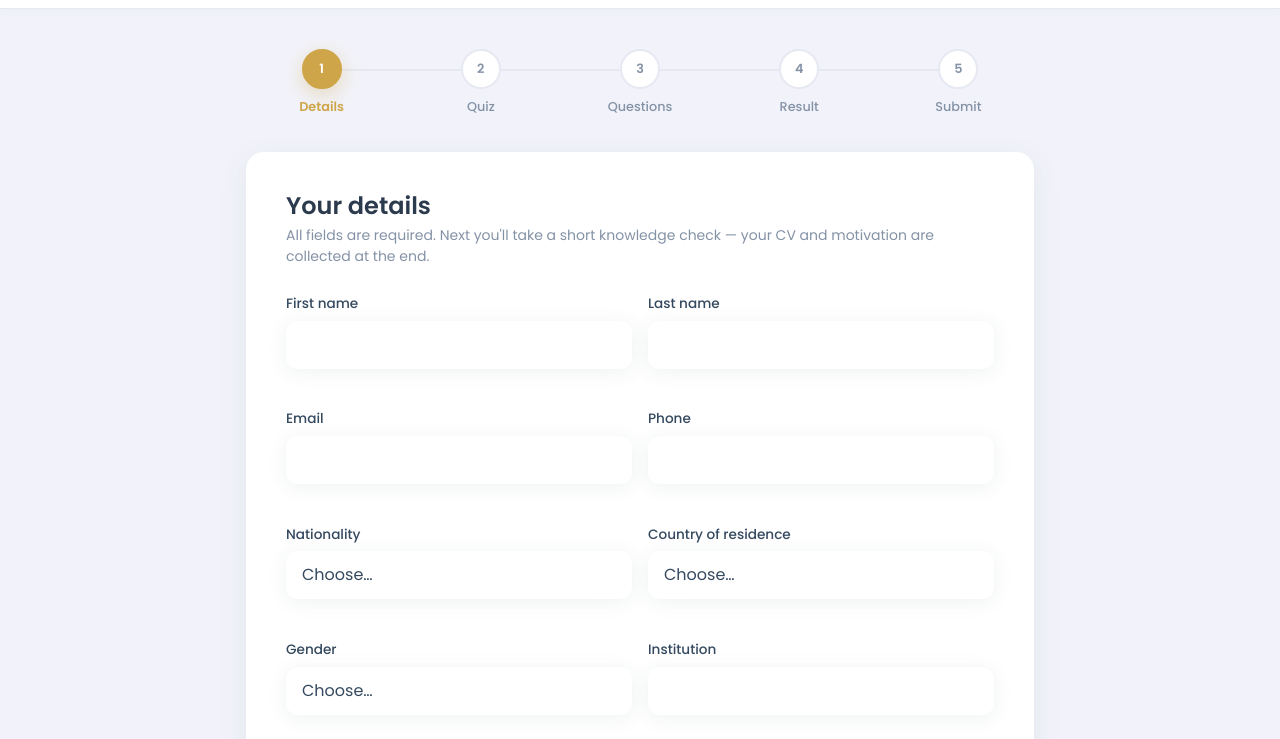
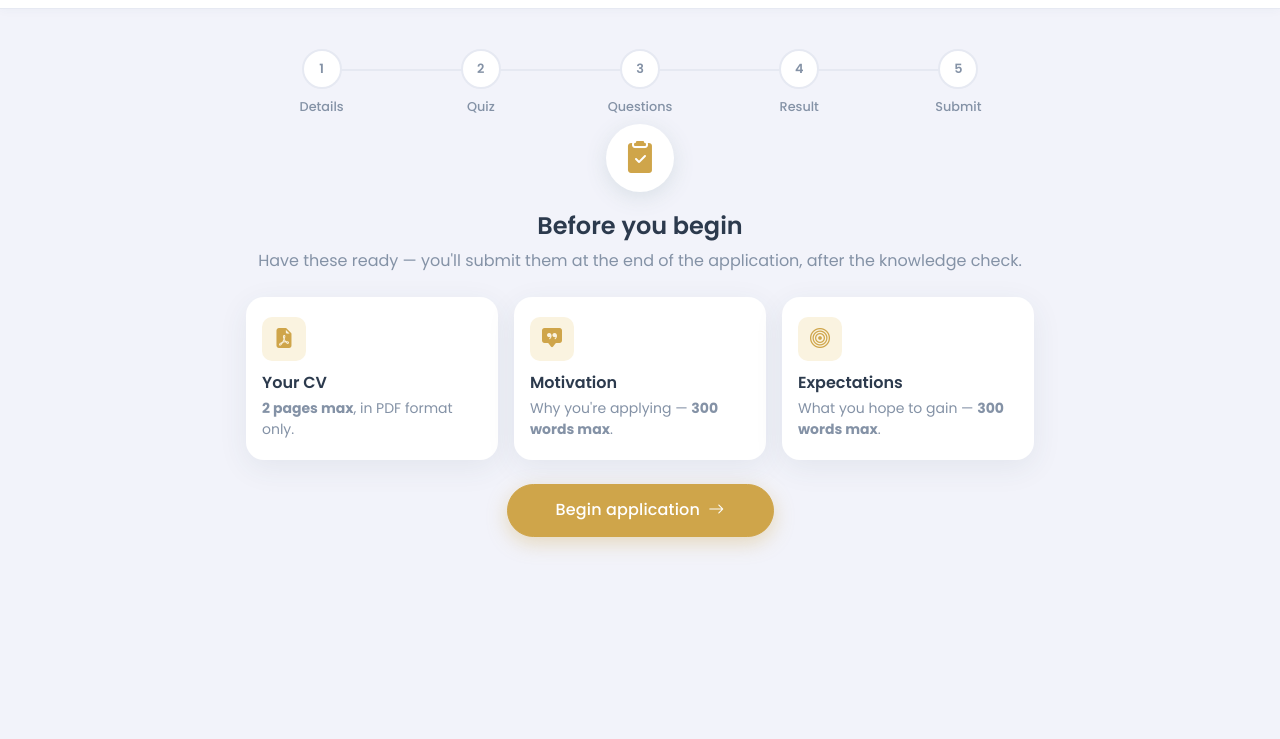
Before and after one commit to kcham193/SPAAT---ONBOARDNIG-PORTAL-FRONTEND, a plain HTML site: page apply.html in a window 1280 px wide. Shown: the part 61-800 px from the top of the page. Drawn offline with nearby package versions, Linux system fonts and the light colour scheme.

Commit message:
Add "Before you begin" prep splash as Step 0 in apply.html
Adopts the landing's "Before you apply" content into the apply flow
itself so applicants get the reminder about CV / motivation /
expectations right before Step 1, without needing to click back to
the landing.

Flow:
- Fresh visit to apply.html (no localStorage state) → shows the prep
  splash with the three feature cards (CV / Motivation / Expectations)
  and a "Begin application" button.
- Clicking Begin transitions to Step 1 (Details form).
- Returning visitors with a saved application_id skip prep and resume
  at the appropriate screen via GET /applications/{id}/status/ — no
  need to re-see the prep.
- Stale-appId path (status endpoint 404s) also falls back to prep, so
  they see the reminder before starting fresh.

Implementation:
- New <section id="screen-prep"> in apply.html with the auth-head
  icon + heading + text + 3 feature cards (row) + Begin button.
- screen-form loses its default-visible state (d-none added) —
  applicant.js now controls which of the seven screens shows first.
- applicant.js: prep added to the screens map, click handler on
  #begin-application → showScreen("form"), boot() switches its two
  no-state paths from showScreen("form") to showScreen("prep").
- Stepper stays at 5 steps (Details → Quiz → Questions → Result →
  Submit). On the prep screen every step reads as inactive since
  "prep" isn't in STEP_ORDER — gives applicants a preview of the
  journey ahead.
- Scoped CSS (#screen-prep .feature-card / .feature-icon / h5)
  tightens the cards to fit the 820px app-shell.

No backend contract change. The backend still sees POST
/applications/ as the first request; prep is a UI-only preamble.

Co-Authored-By: Claude Opus 4.7 (1M context) <noreply@anthropic.com>

```diff
--- a/apply.html
+++ b/apply.html
@@ -61,8 +61,50 @@
     </li>
   </ul>
 
+  <!-- ============ STEP 0: BEFORE YOU BEGIN (prep splash) ============ -->
+  <section id="screen-prep" class="screen d-none">
+    <div class="text-center">
+      <span class="auth-head-icon"><i class="bi bi-clipboard2-check-fill"></i></span>
+    </div>
+    <div class="text-center mb-4">
+      <h4 class="mt-1">Before you begin</h4>
+      <p class="text-muted mb-0">
+        Have these ready — you'll submit them at the end of the application,
+        after the knowledge check.
+      </p>
+    </div>
+    <div class="row g-3 mb-4">
+      <div class="col-md-4">
+        <div class="feature-card h-100">
+          <div class="feature-icon"><i class="bi bi-file-earmark-pdf-fill"></i></div>
+          <h5>Your CV</h5>
+          <p class="text-muted small mb-0"><strong>2 pages max</strong>, in PDF format only.</p>
+        </div>
+      </div>
+      <div class="col-md-4">
+        <div class="feature-card h-100">
+          <div class="feature-icon"><i class="bi bi-chat-square-quote-fill"></i></div>
+          <h5>Motivation</h5>
+          <p class="text-muted small mb-0">Why you're applying — <strong>300 words max</strong>.</p>
+        </div>
+      </div>
+      <div class="col-md-4">
+        <div class="feature-card h-100">
+          <div class="feature-icon"><i class="bi bi-bullseye"></i></div>
+          <h5>Expectations</h5>
+          <p class="text-muted small mb-0">What you hope to gain — <strong>300 words max</strong>.</p>
+        </div>
+      </div>
+    </div>
+    <div class="text-center">
+      <button class="btn btn-primary btn-lg px-5" id="begin-application">
+        Begin application <i class="bi bi-arrow-right ms-1"></i>
+      </button>
+    </div>
+  </section>
+
   <!-- ============ STEP 1: DETAILS FORM (no CV / motivation / expectations) ============ -->
-  <section id="screen-form" class="screen">
+  <section id="screen-form" class="screen d-none">
     <div class="card">
       <div class="card-body">
         <h4 class="mb-1">Your details</h4>
--- a/css/styles.css
+++ b/css/styles.css
@@ -483,6 +483,17 @@ body.landing { background: #ffffff; }
 }
 .feature-card h5 { font-weight: 600; margin-bottom: .6rem; }
 
+/* Prep splash inside apply.html uses tighter cards to fit the 820px shell */
+#screen-prep .feature-card { padding: 1.25rem 1rem; }
+#screen-prep .feature-icon {
+  width: 44px;
+  height: 44px;
+  border-radius: 10px;
+  font-size: 20px;
+  margin-bottom: .75rem;
+}
+#screen-prep .feature-card h5 { font-size: 1rem; margin-bottom: .35rem; }
+
 /* -------------------------------------------------------------- Topic grid */
 .topic-grid {
   display: grid;
--- a/js/applicant.js
+++ b/js/applicant.js
@@ -55,6 +55,7 @@ const COUNTRIES = [
 })();
 
 const screens = {
+  prep:     document.getElementById("screen-prep"),
   form:     document.getElementById("screen-form"),
   intro:    document.getElementById("screen-intro"),
   question: document.getElementById("screen-question"),
@@ -105,6 +106,18 @@ function renderFieldErrors(data, alertBox) {
   } else {
     fail("Something went wrong. Please try again.");
   }
+}
+
+// ---------------------------------------------------------------- Step 0: prep
+// Preparation splash — reminds the applicant to have CV / motivation /
+// expectations ready before the flow starts. Shown once for fresh visitors;
+// returning users with saved state resume past this screen automatically.
+const beginBtn = document.getElementById("begin-application");
+if (beginBtn) {
+  beginBtn.addEventListener("click", () => {
+    clearFieldErrors();
+    showScreen("form");
+  });
 }
 
 // ---------------------------------------------------------------- Step 1: details
@@ -333,7 +346,9 @@ function resetJourney() {
 }
 
 (async function boot() {
-  if (!LS.appId) { resetJourney(); showScreen("form"); return; }
+  // Fresh visit → show the preparation splash so applicants know what to
+  // have ready before the details form.
+  if (!LS.appId) { resetJourney(); showScreen("prep"); return; }
 
   // Always re-validate with the server before resuming — the stored application
   // may have been deleted, and we don't want to leave the user stuck on a
@@ -343,7 +358,7 @@ function resetJourney() {
     state = await apiJson("GET", `/applications/${LS.appId}/status/`);
   } catch (err) {
     resetJourney();
-    showScreen("form");
+    showScreen("prep");
     return;
   }
 
```
